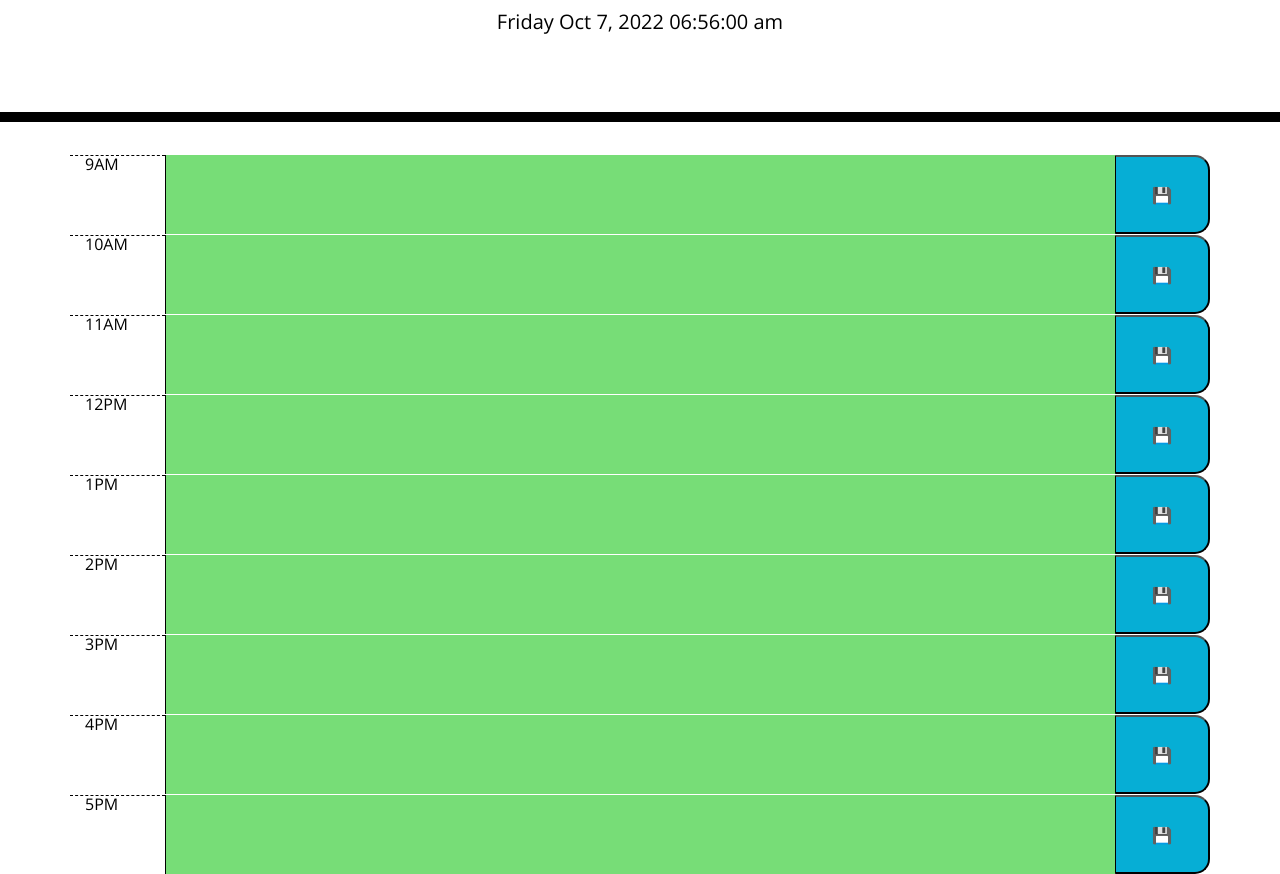
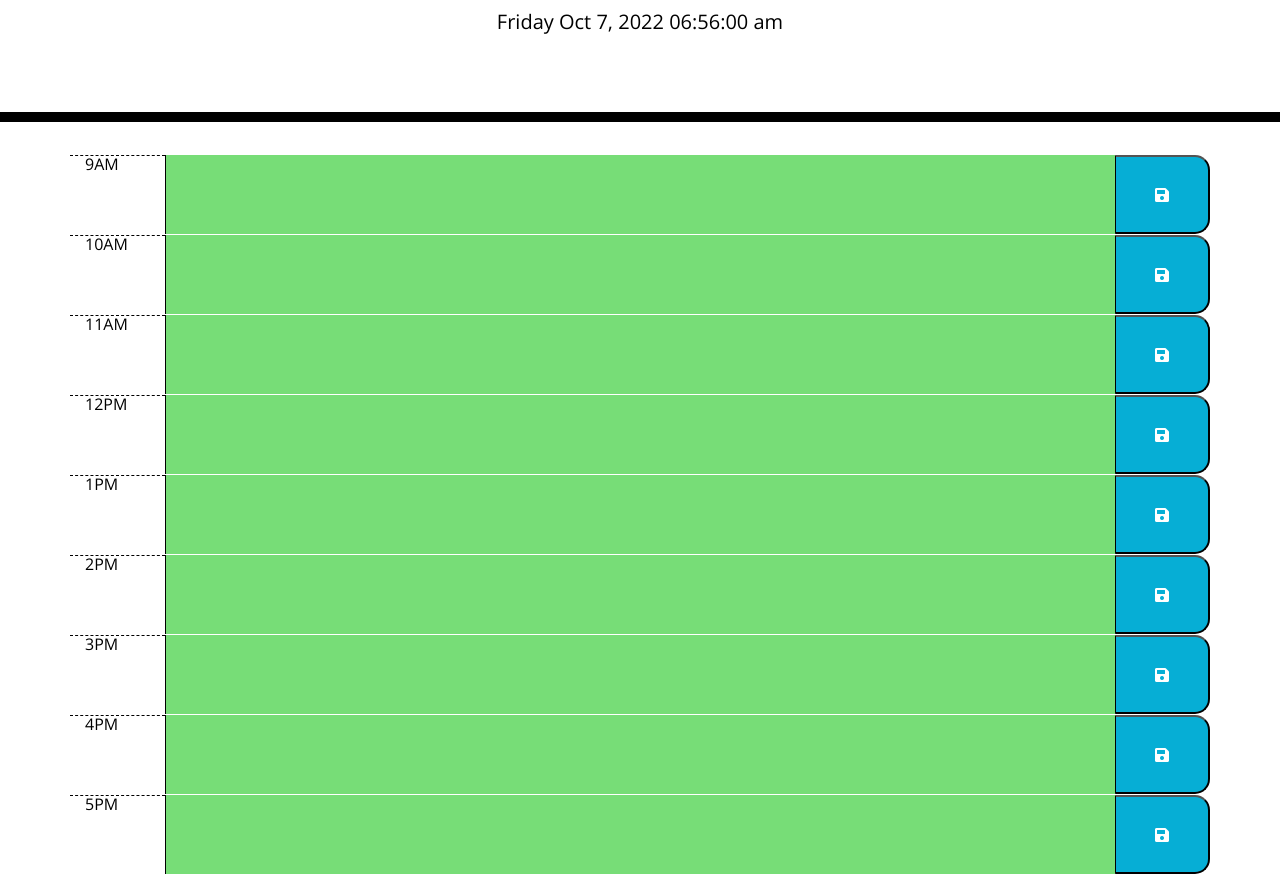
Before and after one commit to turtle2001/workday-scheduler, a plain HTML site: page index.html in a window 1280 px wide. Shown: the part 182-1056 px from the top of the page. Drawn offline with nearby package versions, Linux system fonts and the light colour scheme.

Commit message:
added correct button icon

```diff
--- a/index.html
+++ b/index.html
@@ -26,56 +26,56 @@
     <div class="row">
       <div class="col-1 hour">9AM</div>
       <textarea class="description col-10" id="9"></textarea>
-      <button class="col-1 saveBtn" id="save-button9">💾</button>
+      <button class="col-1 saveBtn" id="save-button9"><i class ="fas fa-save"></i></button>
     </div>
 
     <!--individual timeblocks-->
     <div class="row">
       <div class="col-1 hour">10AM</div>
       <textarea class="description col-10" id="10"></textarea>
-      <button class="col-1 saveBtn" id="save-button10">💾</button>
+      <button class="col-1 saveBtn" id="save-button10"><i class ="fas fa-save"></i></button>
     </div>
 
     <div class="row">
       <div class="col-1 hour">11AM</div>
       <textarea class="description col-10" id="11"></textarea>
-      <button class="col-1 saveBtn" id="save-button11">💾</button>
+      <button class="col-1 saveBtn" id="save-button11"><i class ="fas fa-save"></i></button>
     </div>
 
     <div class="row">
       <div class="col-1 hour">12PM</div>
       <textarea class="description col-10" id="12"></textarea>
-      <button class="col-1 saveBtn" id="save-button12">💾</button>
+      <button class="col-1 saveBtn" id="save-button12"><i class ="fas fa-save"></i></button>
     </div>
 
     <div class="row">
       <div class="col-1 hour">1PM</div>
       <textarea class="description col-10" id="13"></textarea>
-      <button class="col-1 saveBtn" id="save-button13">💾</button>
+      <button class="col-1 saveBtn" id="save-button13"><i class ="fas fa-save"></i></button>
     </div>
 
     <div class="row">
       <div class="col-1 hour">2PM</div>
       <textarea class="description col-10" id="14"></textarea>
-      <button class="col-1 saveBtn" id="save-button14">💾</button>
+      <button class="col-1 saveBtn" id="save-button14"><i class ="fas fa-save"></i></button>
     </div>
 
     <div class="row">
       <div class="col-1 hour">3PM</div>
       <textarea class="description col-10" id="15"></textarea>
-      <button class="col-1 saveBtn" id="save-button15">💾</button>
+      <button class="col-1 saveBtn" id="save-button15"><i class ="fas fa-save"></i></button>
     </div>
 
     <div class="row">
       <div class="col-1 hour">4PM</div>
       <textarea class="description col-10" id="16"></textarea>
-      <button class="col-1 saveBtn" id="save-button16">💾</button>
+      <button class="col-1 saveBtn" id="save-button16"><i class ="fas fa-save"></i></button>
     </div>
 
     <div class="row">
       <div class="col-1 hour">5PM</div>
       <textarea class="description col-10" id="17"></textarea>
-      <button class="col-1 saveBtn" id="save-button17">💾</button>
+      <button class="col-1 saveBtn" id="save-button17"><i class ="fas fa-save"></i></button>
     </div>
   </div>
 
```
